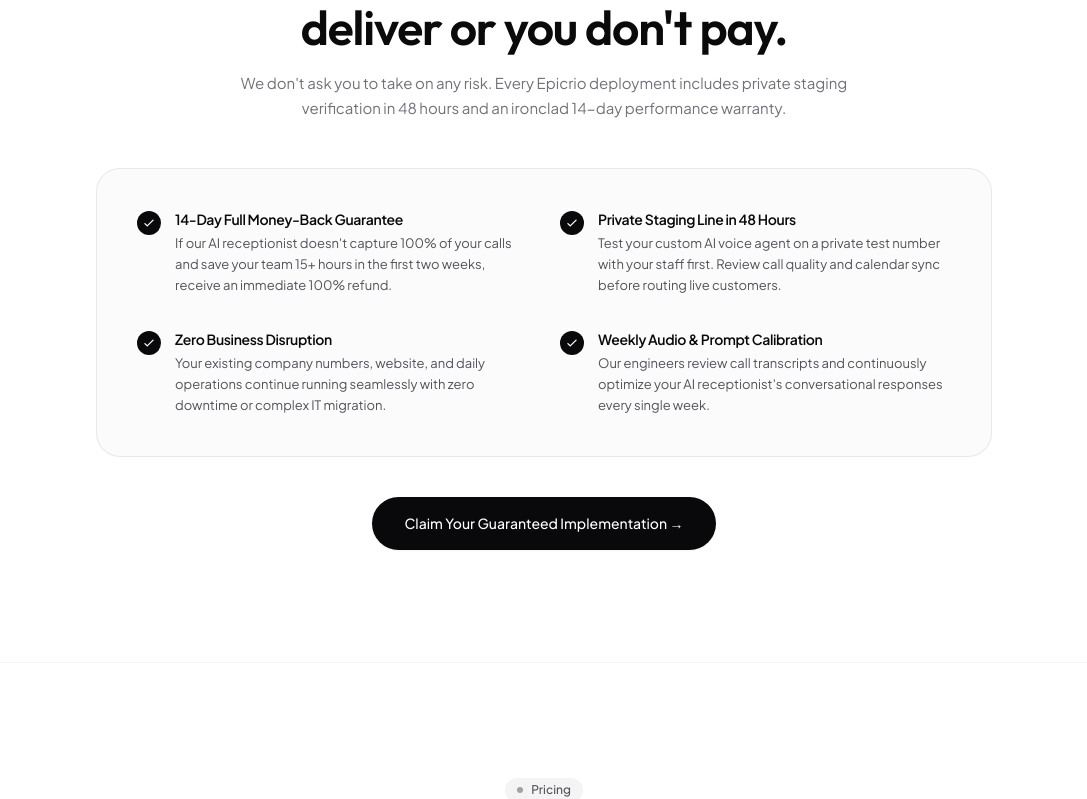
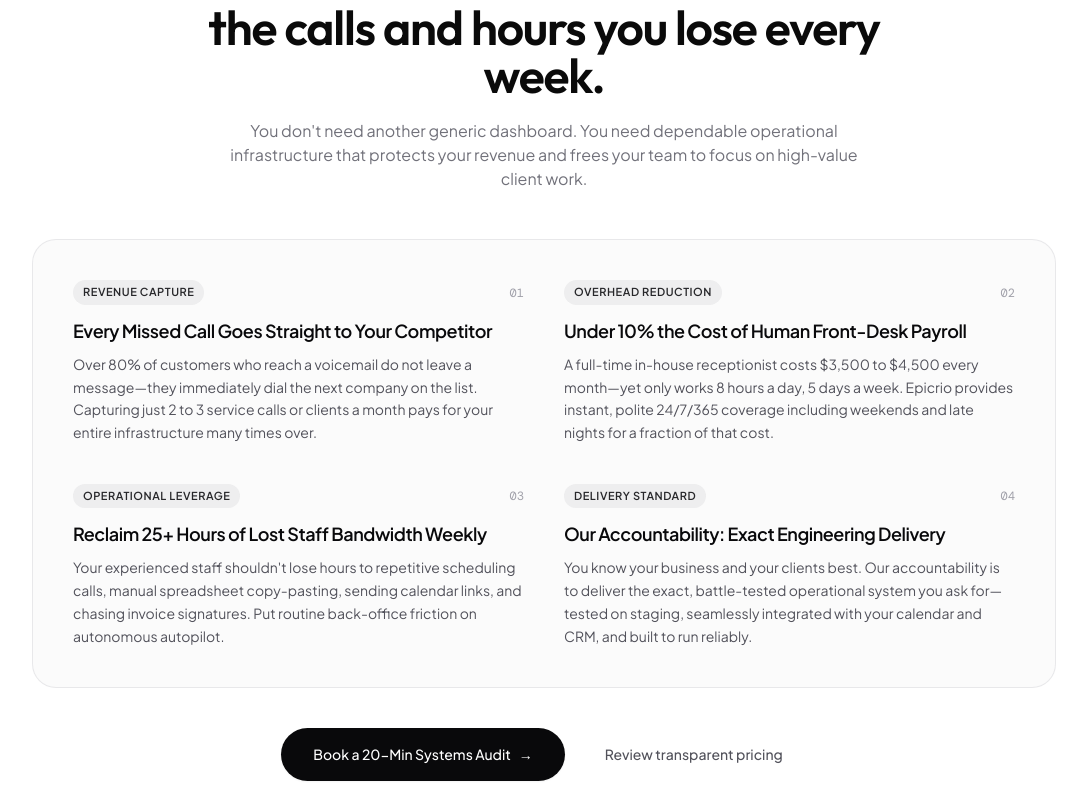
Before and after one commit to wearemillionaire6/epicrio, a Next.js app: page / in a window 1280 px wide. Shown: the part 6243-7042 px from the top of the page, without its empty margins (96-1183 px from the left). Built offline with nearby package versions, Linux system fonts and the light colour scheme.

Commit message:
feat(positioning): replace guarantees with business case for autonomous operations and delivery accountability

```diff
--- a/app/book/page.tsx
+++ b/app/book/page.tsx
@@ -156,9 +156,9 @@ export default function BookAppointmentPage() {
                     04
                   </div>
                   <div>
-                    <h3 className="text-sm font-semibold">14-Day Performance Guarantee & 48h Staging</h3>
+                    <h3 className="text-sm font-semibold">Custom Systems Blueprint & Architecture</h3>
                     <p className="text-xs mt-0.5 leading-relaxed text-zinc-600">
-                      Learn how we launch your private test staging line within 48 hours without changing your existing phone number or interrupting daily operations.
+                      Learn how we build and deploy your custom operational infrastructure within 48 hours without changing your existing phone number or interrupting daily operations.
                     </p>
                   </div>
                 </div>
--- a/components/studio/StudioInquiry.tsx
+++ b/components/studio/StudioInquiry.tsx
@@ -110,8 +110,8 @@ export default function StudioInquiry() {
                   3
                 </div>
                 <div>
-                  <h4 className="text-sm font-semibold text-zinc-900 font-sans">14-Day Performance Guarantee</h4>
-                  <p className="text-xs text-zinc-500 mt-0.5 font-sans">100% money-back warranty if your system doesn't deliver promised results.</p>
+                  <h4 className="text-sm font-semibold text-zinc-900 font-sans">Engineered to Your Exact Specs</h4>
+                  <p className="text-xs text-zinc-500 mt-0.5 font-sans">We build, test, and hand over the exact custom operational infrastructure you ask for.</p>
                 </div>
               </div>
             </motion.div>
--- a/components/studio/StudioPilot.tsx
+++ b/components/studio/StudioPilot.tsx
@@ -1,24 +1,29 @@
 'use client'
 
 import { useRef } from 'react'
+import Link from 'next/link'
 import { motion, useInView } from 'framer-motion'
 
-const guarantees = [
+const valuePillars = [
   {
-    title: '14-Day Full Money-Back Guarantee',
-    desc: 'If our AI receptionist doesn\'t capture 100% of your calls and save your team 15+ hours in the first two weeks, receive an immediate 100% refund.',
+    title: 'Every Missed Call Goes Straight to Your Competitor',
+    desc: 'Over 80% of customers who reach a voicemail do not leave a message—they immediately dial the next company on the list. Capturing just 2 to 3 service calls or clients a month pays for your entire infrastructure many times over.',
+    badge: 'Revenue Capture',
   },
   {
-    title: 'Private Staging Line in 48 Hours',
-    desc: 'Test your custom AI voice agent on a private test number with your staff first. Review call quality and calendar sync before routing live customers.',
+    title: 'Under 10% the Cost of Human Front-Desk Payroll',
+    desc: 'A full-time in-house receptionist costs $3,500 to $4,500 every month—yet only works 8 hours a day, 5 days a week. Epicrio provides instant, polite 24/7/365 coverage including weekends and late nights for a fraction of that cost.',
+    badge: 'Overhead Reduction',
   },
   {
-    title: 'Zero Business Disruption',
-    desc: 'Your existing company numbers, website, and daily operations continue running seamlessly with zero downtime or complex IT migration.',
+    title: 'Reclaim 25+ Hours of Lost Staff Bandwidth Weekly',
+    desc: 'Your experienced staff shouldn\'t lose hours to repetitive scheduling calls, manual spreadsheet copy-pasting, sending calendar links, and chasing invoice signatures. Put routine back-office friction on autonomous autopilot.',
+    badge: 'Operational Leverage',
   },
   {
-    title: 'Weekly Audio & Prompt Calibration',
-    desc: 'Our engineers review call transcripts and continuously optimize your AI receptionist\'s conversational responses every single week.',
+    title: 'Our Accountability: Exact Engineering Delivery',
+    desc: 'You know your business and your clients best. Our accountability is to deliver the exact, battle-tested operational system you ask for—tested on staging, seamlessly integrated with your calendar and CRM, and built to run reliably.',
+    badge: 'Delivery Standard',
   },
 ]
 
@@ -28,7 +33,7 @@ export default function StudioPilot() {
 
   return (
     <section
-      id="guarantee"
+      id="why-invest"
       className="py-20 lg:py-28 border-b border-zinc-100/80 bg-white flex flex-col items-center text-center w-full"
     >
       <div className="w-full max-w-[1440px] 2xl:max-w-[1600px] mx-auto px-4 sm:px-6 md:px-8 lg:px-12 flex flex-col items-center">
@@ -39,44 +44,39 @@ export default function StudioPilot() {
           transition={{ duration: 0.7, ease: [0.25, 0.4, 0.25, 1] as const }}
           className="flex flex-col items-center w-full"
         >
+          {/* Section Badge */}
           <div className="inline-flex items-center gap-2 px-3 py-1 rounded-full bg-zinc-100 text-zinc-600 font-medium text-xs mb-6">
             <span className="w-1.5 h-1.5 rounded-full bg-zinc-400" />
-            Performance Warranty
+            The Business Case
           </div>
 
-          <h2 className="text-3xl sm:text-4xl lg:text-5xl font-display font-semibold tracking-[-0.03em] text-[#0A0A0A] mb-5 max-w-3xl">
-            100% Risk-Free Guarantee. We deliver or you don't pay.
+          {/* Section Heading */}
+          <h2 className="text-3xl sm:text-4xl lg:text-5xl font-display font-semibold tracking-[-0.03em] text-[#0A0A0A] mb-5 max-w-3xl leading-[1.12]">
+            The real cost isn't the software. It's the calls and hours you lose every week.
           </h2>
 
-          <p className="text-[15px] leading-relaxed text-zinc-500 font-sans max-w-2xl mb-12">
-            We don't ask you to take on any risk. Every Epicrio deployment includes private staging verification in 48 hours and an ironclad 14-day performance warranty.
+          {/* Subtitle */}
+          <p className="text-[15px] sm:text-base leading-relaxed text-zinc-500 font-sans max-w-2xl mb-12">
+            You don't need another generic dashboard. You need dependable operational infrastructure that protects your revenue and frees your team to focus on high-value client work.
           </p>
 
-          <div className="bg-zinc-50/70 border border-zinc-200/80 rounded-3xl p-6 sm:p-10 w-full max-w-4xl text-left mb-10 shadow-2xs">
-            <div className="grid grid-cols-1 sm:grid-cols-2 gap-6 sm:gap-8">
-              {guarantees.map((item, idx) => (
-                <div key={idx} className="flex items-start gap-3.5">
-                  <div className="w-6 h-6 rounded-full bg-zinc-950 text-white flex items-center justify-center shrink-0 mt-0.5 shadow-xs">
-                    <svg
-                      className="w-3.5 h-3.5"
-                      fill="none"
-                      viewBox="0 0 24 24"
-                      stroke="currentColor"
-                    >
-                      <path
-                        strokeLinecap="round"
-                        strokeLinejoin="round"
-                        strokeWidth={2.2}
-                        d="M5 13l4 4L19 7"
-                      />
-                    </svg>
-                  </div>
+          {/* 4 Value Pillars (2x2 Grid) */}
+          <div className="bg-zinc-50/70 border border-zinc-200/80 rounded-3xl p-6 sm:p-10 w-full max-w-5xl text-left mb-10 shadow-2xs">
+            <div className="grid grid-cols-1 md:grid-cols-2 gap-8 lg:gap-10">
+              {valuePillars.map((pillar, idx) => (
+                <div key={idx} className="flex flex-col justify-between space-y-3">
                   <div>
-                    <h3 className="text-sm font-semibold text-zinc-950 font-sans mb-1">
-                      {item.title}
+                    <div className="flex items-center justify-between mb-3">
+                      <span className="text-[11px] font-semibold uppercase tracking-wider px-2.5 py-1 rounded-full bg-zinc-200/60 text-zinc-800 font-sans">
+                        {pillar.badge}
+                      </span>
+                      <span className="text-xs font-mono text-zinc-400">0{idx + 1}</span>
+                    </div>
+                    <h3 className="text-base sm:text-lg font-semibold text-zinc-950 font-sans tracking-tight mb-2">
+                      {pillar.title}
                     </h3>
-                    <p className="text-xs sm:text-[13px] text-zinc-600 leading-relaxed font-sans">
-                      {item.desc}
+                    <p className="text-xs sm:text-[14px] text-zinc-600 leading-relaxed font-sans">
+                      {pillar.desc}
                     </p>
                   </div>
                 </div>
@@ -84,14 +84,25 @@ export default function StudioPilot() {
             </div>
           </div>
 
-          <motion.a
-            whileHover={{ scale: 1.02 }}
-            whileTap={{ scale: 0.98 }}
-            href="/book"
-            className="inline-flex items-center justify-center bg-zinc-950 hover:bg-zinc-800 text-white rounded-full px-8 py-3.5 sm:py-4 text-[14px] font-medium transition-colors shadow-sm cursor-pointer"
-          >
-            Claim Your Guaranteed Implementation &rarr;
-          </motion.a>
+          {/* Action CTA */}
+          <div className="flex flex-col sm:flex-row items-center justify-center gap-4">
+            <Link href="/book">
+              <motion.button
+                whileHover={{ scale: 1.02 }}
+                whileTap={{ scale: 0.98 }}
+                className="inline-flex items-center justify-center bg-zinc-950 hover:bg-zinc-800 text-white rounded-full px-8 py-3.5 sm:py-4 text-[14px] font-medium transition-colors shadow-sm cursor-pointer"
+              >
+                <span>Book a 20-Min Systems Audit</span>
+                <span className="ml-2">&rarr;</span>
+              </motion.button>
+            </Link>
+            <a
+              href="#investment"
+              className="text-[14px] font-medium text-zinc-600 hover:text-zinc-950 transition-colors px-6 py-3.5"
+            >
+              Review transparent pricing
+            </a>
+          </div>
         </motion.div>
       </div>
     </section>
```
